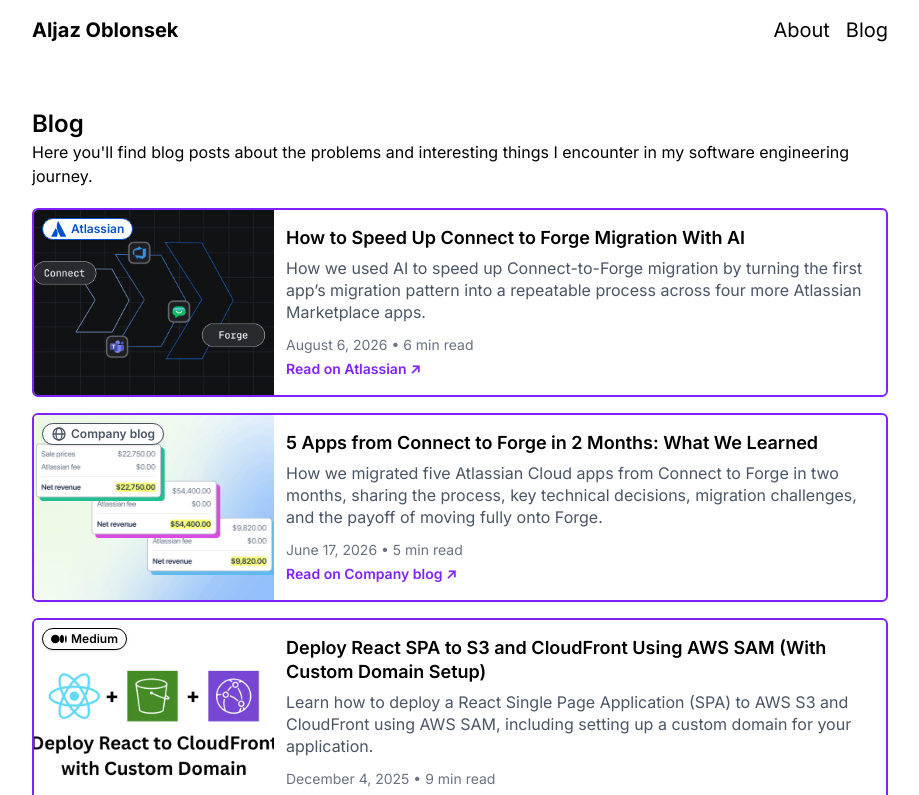
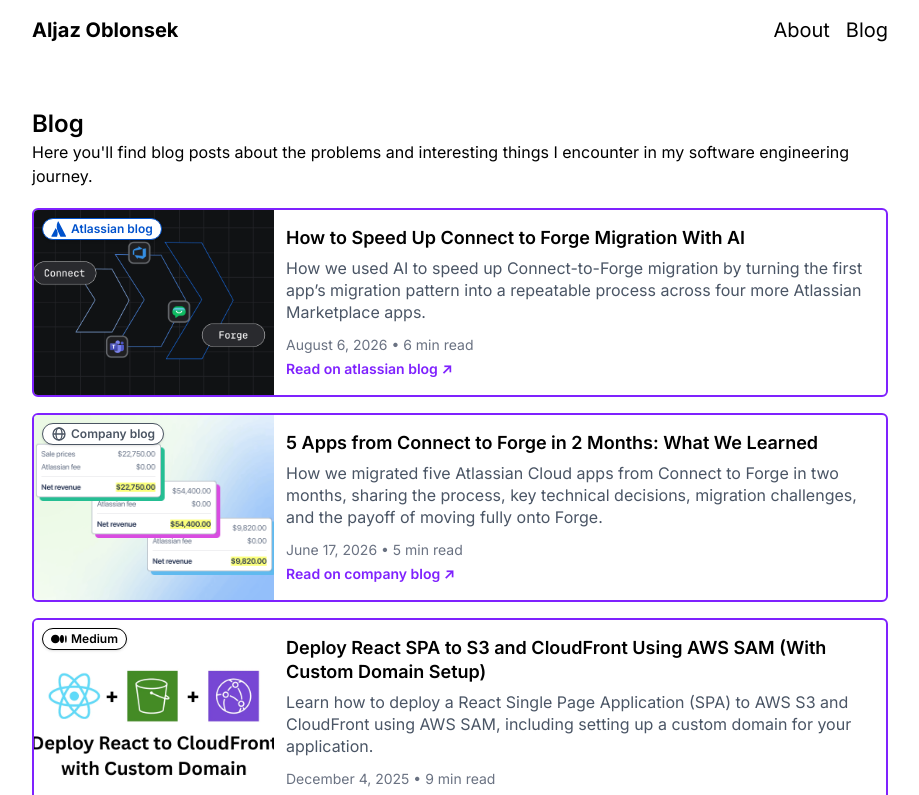
Before and after one commit to AljazOblonsek/portfolio, a Next.js app: page /posts in a window 1280 px wide. Shown: the top 795 px of the page, without its empty margins (180-1099 px from the left). Built offline with nearby package versions, Linux system fonts and the light colour scheme; what marked-gfm-heading-id, marked-highlight would draw is missing.

Commit message:
fix: smaller ui fixes

```diff
--- a/src/components/PostPreview.tsx
+++ b/src/components/PostPreview.tsx
@@ -34,7 +34,7 @@
           rel="noopener noreferrer"
           className="mt-1 w-fit text-sm font-semibold text-violet-600 hover:underline"
         >
-          Read on {postSources[post.source].name} &#x2197;
+          Read on {postSources[post.source].name.toLowerCase()} &#x2197;
           <span className="sr-only"> (opens in a new tab)</span>
         </a>
       ) : (
--- a/src/constants/postSources.ts
+++ b/src/constants/postSources.ts
@@ -9,7 +9,7 @@
 export const postSources = {
   personal: { name: 'Personal blog', color: '#7c3aed', icon: PenIcon },
   medium: { name: 'Medium', color: '#000000', icon: MediumIcon },
-  atlassian: { name: 'Atlassian', color: '#0052cc', icon: AtlassianIcon },
+  atlassian: { name: 'Atlassian blog', color: '#0052cc', icon: AtlassianIcon },
   company: { name: 'Company blog', color: '#4b5563', icon: GlobeIcon },
 } satisfies Record<string, PostSource>;
 
```
